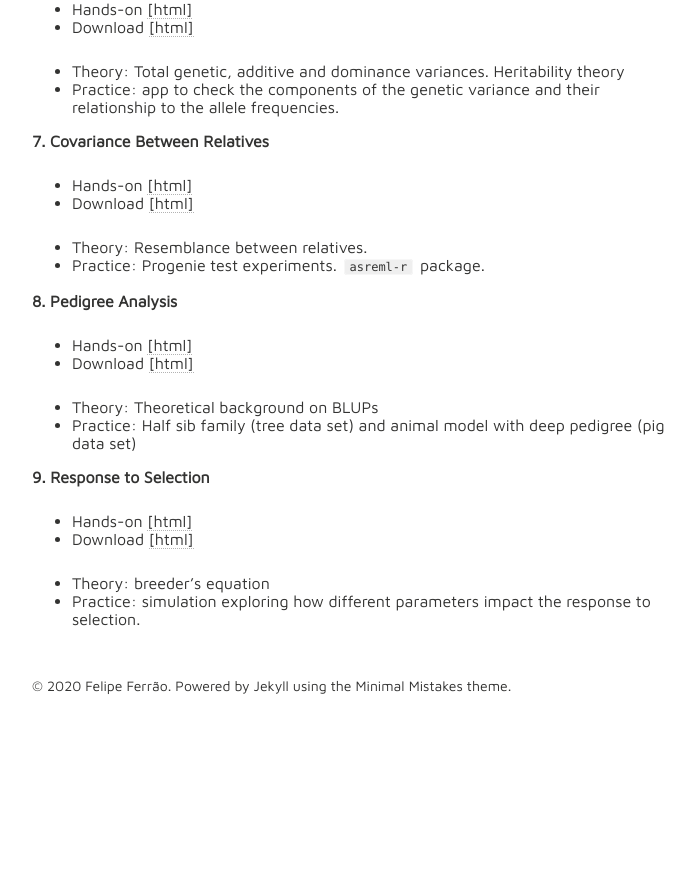
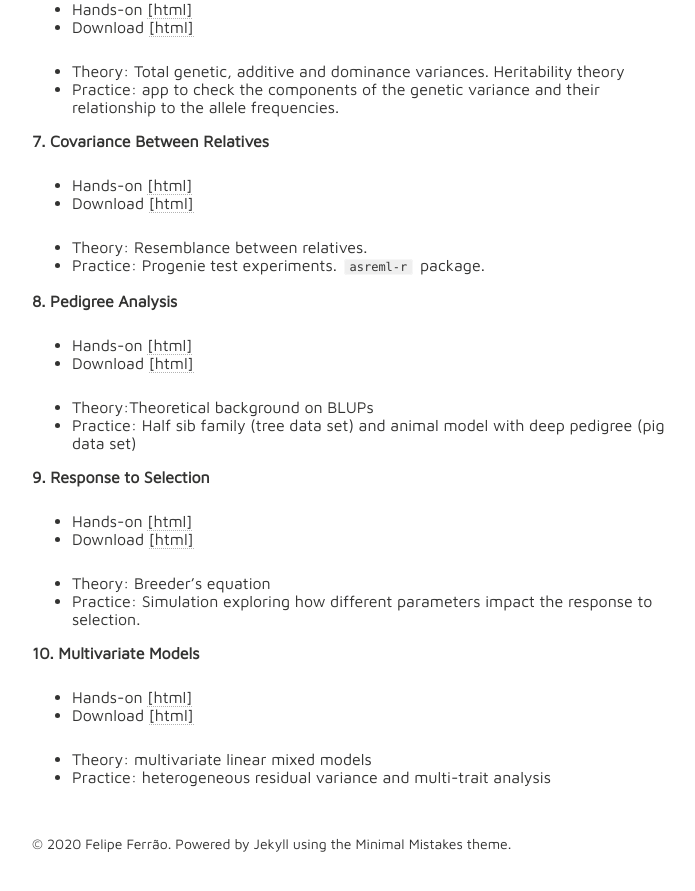
Before and after one commit to lfelipe-ferrao/lfelipe-ferrao.github.io, a Jekyll site: the page built from class/quantGenetic/index.md, in a window 1280 px wide and 900 px high, scrolled down 3037 px. Shown: the top 891 px of the window, without its empty margins (288-983 px from the left). Built offline with Jekyll 4.4.1, drawn with Linux system fonts in a browser that asks for light colours; nearby versions of some CDN libraries; our own code applies the rules of GitHub Pages for plain Markdown files; before the commit the page ends 3779 px from its top, so only the background shows below that.

Commit message:
Update index.md

```diff
--- a/class/quantGenetic/index.md
+++ b/class/quantGenetic/index.md
@@ -124,7 +124,7 @@ It is an attempt to organize and make available to any student the class notes u
 - Hands-on [[html]](https://htmlpreview.github.io/?https://github.com/lfelipe-ferrao/lfelipe-ferrao.github.io/blob/master/class/quantGenetic/week8.html)
 - Download [[html]](https://minhaskamal.github.io/DownGit/#/home?url=https://github.com/lfelipe-ferrao/lfelipe-ferrao.github.io/blob/master/class/quantGenetic/week8.html)
 
-- Theory: Theoretical background on BLUPs
+- Theory:Theoretical background on BLUPs
 - Practice:  Half sib family (tree data set) and animal model with deep pedigree (pig data set)
 
 **9. Response to Selection**
@@ -132,5 +132,13 @@ It is an attempt to organize and make available to any student the class notes u
 - Hands-on [[html]](https://htmlpreview.github.io/?https://github.com/lfelipe-ferrao/lfelipe-ferrao.github.io/blob/master/class/quantGenetic/week9.html)
 - Download [[html]](https://minhaskamal.github.io/DownGit/#/home?url=https://github.com/lfelipe-ferrao/lfelipe-ferrao.github.io/blob/master/class/quantGenetic/week9.html)
 
-- Theory: breeder’s equation
-- Practice:   simulation exploring how different parameters impact the response to selection.
+- Theory: Breeder’s equation
+- Practice: Simulation exploring how different parameters impact the response to selection.
+
+**10. Multivariate Models**
+
+- Hands-on [[html]](https://htmlpreview.github.io/?https://github.com/lfelipe-ferrao/lfelipe-ferrao.github.io/blob/master/class/quantGenetic/week10.html)
+- Download [[html]](https://minhaskamal.github.io/DownGit/#/home?url=https://github.com/lfelipe-ferrao/lfelipe-ferrao.github.io/blob/master/class/quantGenetic/week10.html)
+
+- Theory: multivariate linear mixed models
+- Practice: heterogeneous residual variance and multi-trait  analysis
```
